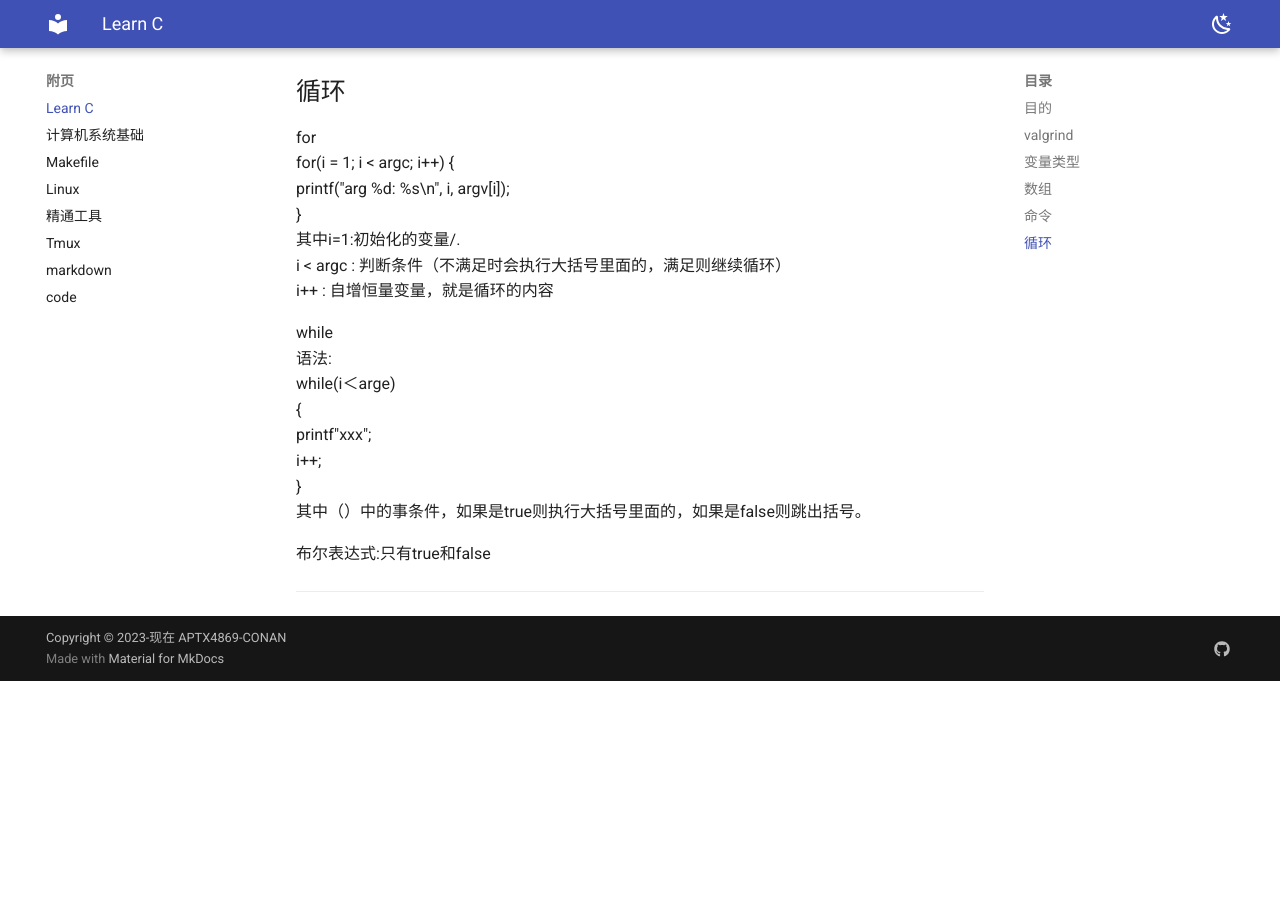
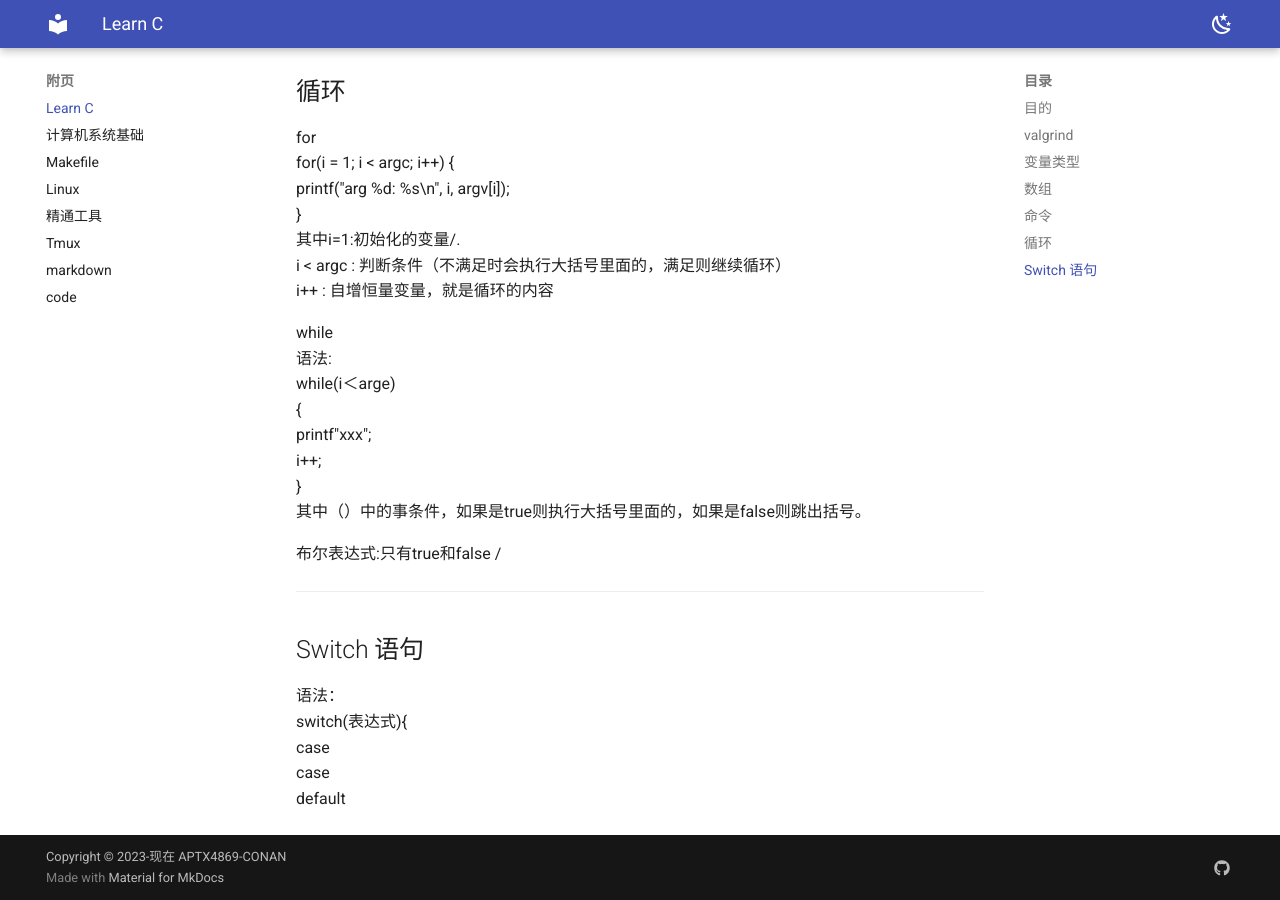
Before and after one commit to APTX4869-CONAN/zzp-blog, an MkDocs documentation site: the page built from docs/appendix/c.md, in a window 1280 px wide and 900 px high, scrolled down 1225 px. Built offline with MkDocs 1.6.1 and Material for MkDocs 9.7.7, drawn with Linux system fonts in a browser that asks for light colours; before the commit the page ends 1906 px from its top, so only the background shows below that.

Commit message:
2023-12-05_21:42:22 update

```diff
--- a/docs/appendix/c.md
+++ b/docs/appendix/c.md
@@ -55,6 +55,12 @@ i++;
 其中（）中的事条件，如果是true则执行大括号里面的，如果是false则跳出括号。
 
 布尔表达式:只有true和false
-
+	/
 
 ***
+## Switch 语句
+语法：
+switch(表达式){
+case
+case
+default
```
